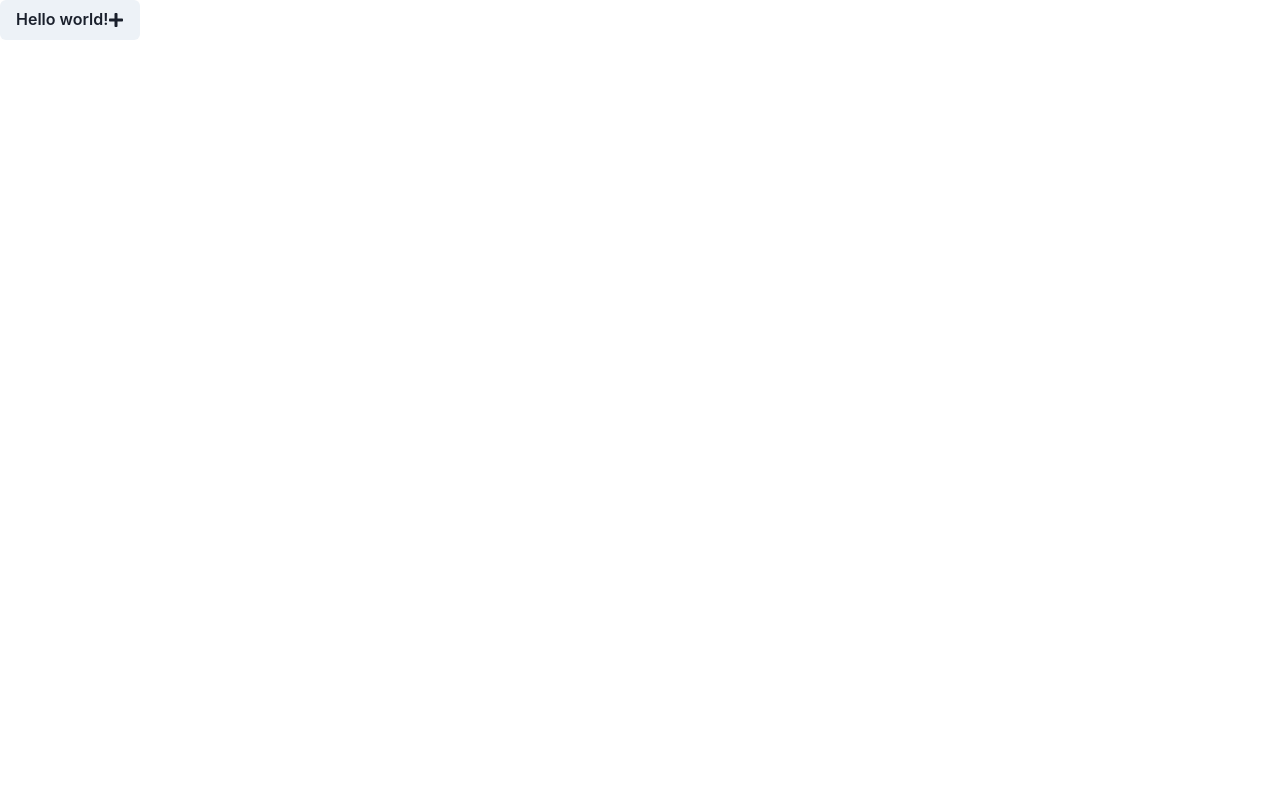
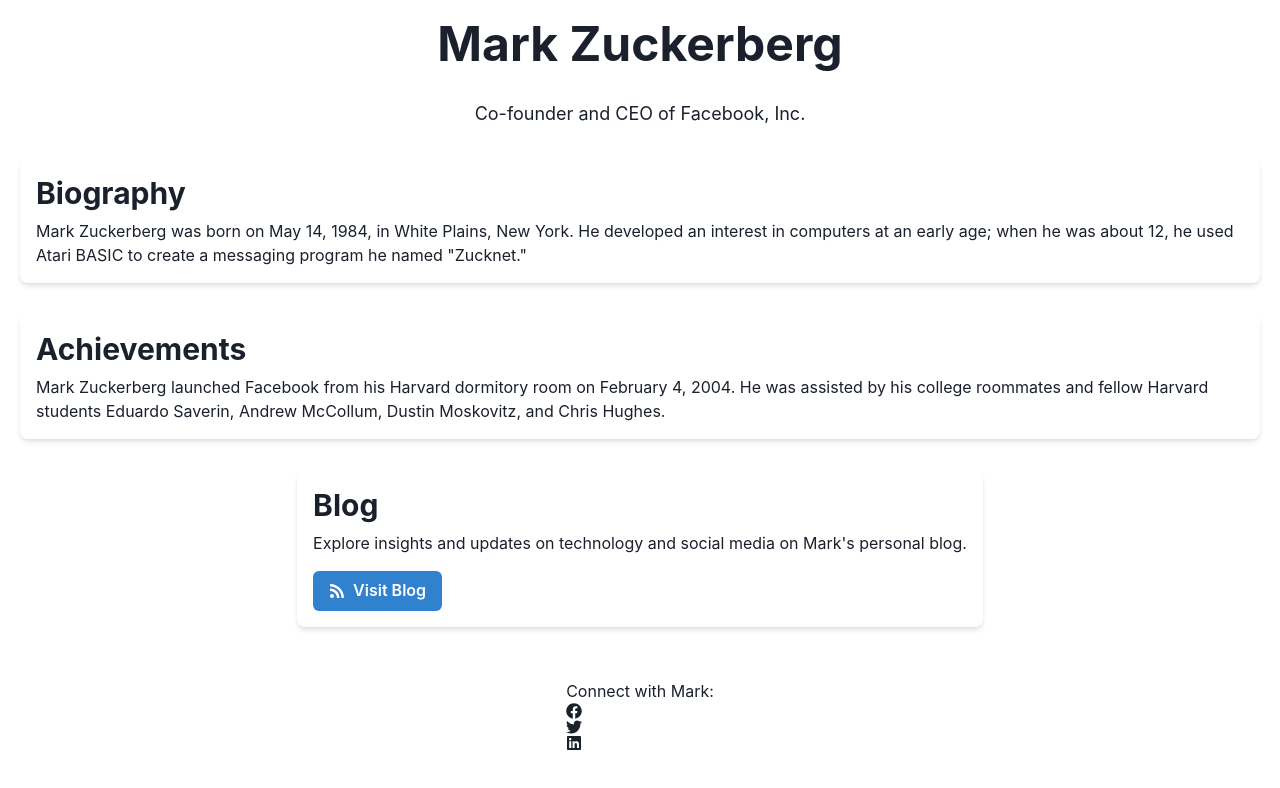
Before and after one commit to GPT-Engineer-App-Dev/zuck-personal-website, a React (Vite) app: page / in a window 1280 px wide. Shown: the top 788 px of the page. Built offline with nearby package versions, Linux system fonts and the light colour scheme.

Commit message:
Implemented a personal website for Mark Zuckerberg with biography, achievements, and blog sections.

```diff
--- a/src/pages/Index.jsx
+++ b/src/pages/Index.jsx
@@ -1,15 +1,38 @@
-// Complete the Index page component here
-// Use chakra-ui
-import { Button } from "@chakra-ui/react"; // example
-import { FaPlus } from "react-icons/fa"; // example - use react-icons/fa for icons
+import { Box, VStack, Heading, Text, Link, Button } from '@chakra-ui/react';
+import { FaFacebook, FaTwitter, FaLinkedin, FaRss } from 'react-icons/fa';
 
 const Index = () => {
-  // TODO: Create the website here!
   return (
-    <Button>
-      Hello world! <FaPlus />
-    </Button>
-  ); // example
+    <VStack spacing={8} p={5}>
+      <Heading as="h1" size="2xl">Mark Zuckerberg</Heading>
+      <Text fontSize="lg">Co-founder and CEO of Facebook, Inc.</Text>
+      <Box as="section" p={4} boxShadow="md" borderRadius="lg">
+        <Heading as="h2" size="lg">Biography</Heading>
+        <Text mt={2}>
+          Mark Zuckerberg was born on May 14, 1984, in White Plains, New York. He developed an interest in computers at an early age; when he was about 12, he used Atari BASIC to create a messaging program he named "Zucknet."
+        </Text>
+      </Box>
+      <Box as="section" p={4} boxShadow="md" borderRadius="lg">
+        <Heading as="h2" size="lg">Achievements</Heading>
+        <Text mt={2}>
+          Mark Zuckerberg launched Facebook from his Harvard dormitory room on February 4, 2004. He was assisted by his college roommates and fellow Harvard students Eduardo Saverin, Andrew McCollum, Dustin Moskovitz, and Chris Hughes.
+        </Text>
+      </Box>
+      <Box as="section" p={4} boxShadow="md" borderRadius="lg">
+        <Heading as="h2" size="lg">Blog</Heading>
+        <Text mt={2}>
+          Explore insights and updates on technology and social media on Mark's personal blog.
+        </Text>
+        <Button mt={4} leftIcon={<FaRss />} colorScheme="blue">Visit Blog</Button>
+      </Box>
+      <Box as="footer" pt={5}>
+        <Text>Connect with Mark:</Text>
+        <Link href="https://facebook.com" isExternal><FaFacebook /></Link>
+        <Link href="https://twitter.com" isExternal><FaTwitter /></Link>
+        <Link href="https://linkedin.com" isExternal><FaLinkedin /></Link>
+      </Box>
+    </VStack>
+  );
 };
 
 export default Index;
```
